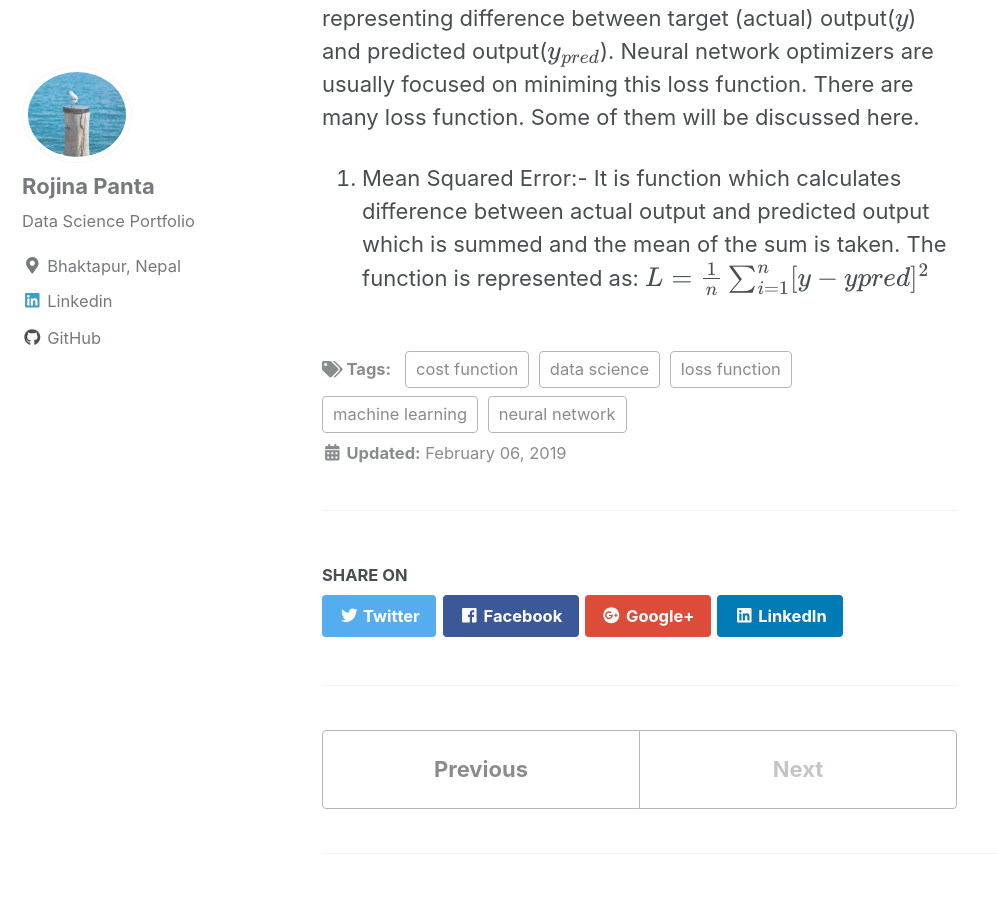
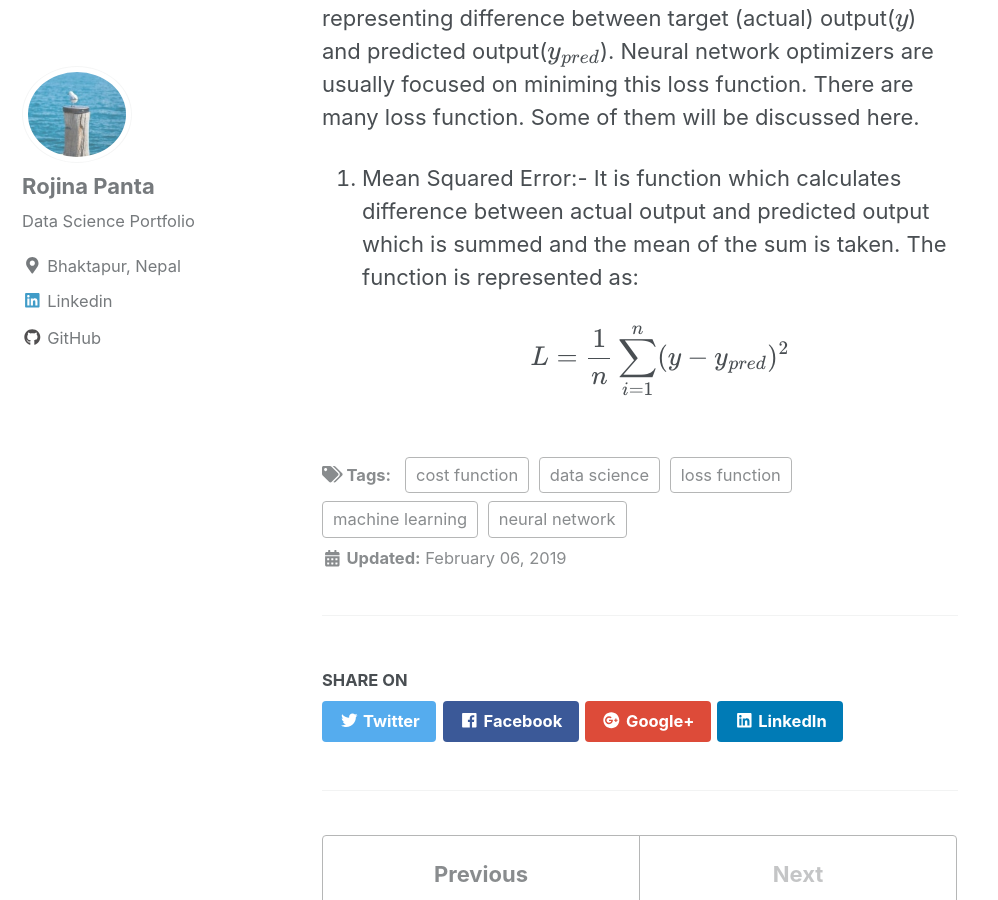
Before and after one commit to Rojina99/Rojina99.github.io, a Jekyll site: the page built from _posts/2019-02-06-loss_function.md, in a window 1280 px wide and 900 px high, scrolled down 797 px. Shown: the whole window, without its empty margins (0-998 px from the left). Built offline with Jekyll 4.4.1, drawn with Linux system fonts in a browser that asks for light colours; cached includes are drawn as plain includes; nearby versions of some CDN libraries; formulas are drawn with MathJax 3.

```diff
--- a/_posts/2019-02-06-loss_function.md
+++ b/_posts/2019-02-06-loss_function.md
@@ -21,4 +21,5 @@ Before understanding the process of neural network optimization we have to under
 
 1. Mean Squared Error:-
    It is function which calculates difference between actual output and predicted output which is summed and the mean of the sum is taken. The function is represented as:
-   $$ L = \frac{1}{n}\sum_{i=1}^{n}[y-y{pred}]^2$$
+
+   $$ L = \frac{1}{n} \sum_{i=1}^{n}(y-y_{pred})^2 $$
```
